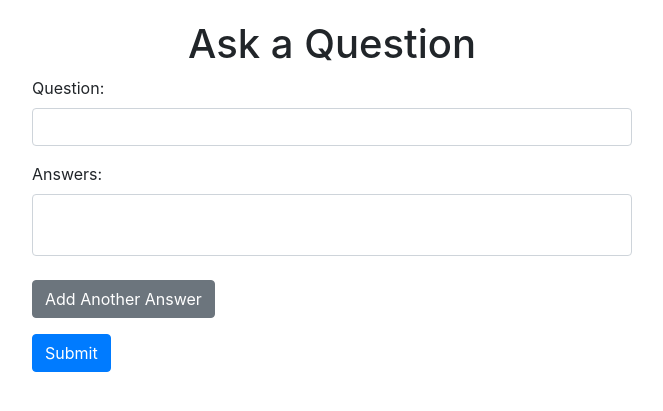
After one commit to Bimalv01/justchatting, a Django app: page /ask/ in a window 1280 px wide. The commit adds this page. Shown: the top 411 px of the page, without its empty margins (308-971 px from the left). Run offline with Django 5.2, Linux system fonts and the light colour scheme; some libraries are stand-ins or nearby versions.

Commit message:
3rd commit

```diff
--- /dev/null
+++ b/chat/templates/ask_question.html
@@ -0,0 +1,88 @@
+<!DOCTYPE html>
+<html>
+<head>
+    <title>Ask Question</title>
+    <!-- Bootstrap CSS CDN -->
+    <link href="https://maxcdn.bootstrapcdn.com/bootstrap/4.5.2/css/bootstrap.min.css" rel="stylesheet">
+
+    <style>
+        body {
+            padding: 20px;
+        }
+        #question-form {
+            max-width: 600px;
+            margin: 0 auto;
+        }
+        .form-group textarea {
+            resize: none;
+        }
+        #best-answer {
+            margin-top: 20px;
+        }
+    </style>
+
+    <script>
+        function addAnswerField() {
+            var answerList = document.getElementById("answer-list");
+            var newField = document.createElement("textarea");
+            newField.name = "answers";
+            newField.className = "form-control";
+            newField.rows = 2;
+            newField.required = true;
+            answerList.appendChild(newField);
+            answerList.appendChild(document.createElement("br"));
+        }
+
+        function displayBestAnswer(bestAnswer) {
+            var bestAnswerDiv = document.getElementById("best-answer");
+            bestAnswerDiv.innerHTML = "<h2>Best Answer:</h2><p class='alert alert-success'>" + bestAnswer + "</p>";
+        }
+    </script>
+</head>
+<body>
+    <div class="container">
+        <h1 class="text-center">Ask a Question</h1>
+        <form method="post" action="{% url 'ask_question' %}" id="question-form" class="form">
+            {% csrf_token %}
+            <div class="form-group">
+                <label for="question">Question:</label>
+                <input type="text" id="question" name="question" class="form-control" required>
+            </div>
+
+            <div class="form-group">
+                <label for="answers">Answers:</label>
+                <div id="answer-list">
+                    <textarea name="answers" class="form-control" rows="2" required></textarea><br>
+                </div>
+                <button type="button" class="btn btn-secondary" onclick="addAnswerField()">Add Another Answer</button>
+            </div>
+
+            <button type="submit" class="btn btn-primary">Submit</button>
+        </form>
+
+        <div id="best-answer"></div>
+    </div>
+
+    <!-- Bootstrap JS and dependencies -->
+    <script src="https://code.jquery.com/jquery-3.5.1.slim.min.js"></script>
+    <script src="https://cdn.jsdelivr.net/npm/@popperjs/core@2.9.2/dist/umd/popper.min.js"></script>
+    <script src="https://maxcdn.bootstrapcdn.com/bootstrap/4.5.2/js/bootstrap.min.js"></script>
+
+    <script>
+        document.getElementById("question-form").onsubmit = async function(event) {
+            event.preventDefault();
+
+            var formData = new FormData(event.target);
+            var response = await fetch(event.target.action, {
+                method: "POST",
+                body: formData,
+            });
+            var result = await response.json();
+
+            if (result.ranked_answers && result.ranked_answers.length > 0) {
+                displayBestAnswer(result.ranked_answers[0].answer);
+            }
+        };
+    </script>
+</body>
+</html>
--- a/chat/templates/chat_room.html
+++ b/chat/templates/chat_room.html
@@ -97,7 +97,10 @@
     <div class="container">
         <header>
             {% if user.is_authenticated %}
-                <h1>{{ request.user.username }} Welcome to the Chat Room</h1>
+                {% if user.profile.profile_picture %}
+                    <img src="{{ user.profile.profile_picture.url }}" alt="{{ user.username }}" style="width: 50px; height: 50px; border-radius: 50%;">
+                {% endif %}
+                <h1>Welcome {{ user.username }} to the Chat Room</h1>
                 <form class="logout-form" method="post" action="{% url 'logout' %}">
                     {% csrf_token %}
                     <button type="submit">Logout</button>
--- a/chat/urls.py
+++ b/chat/urls.py
@@ -16,6 +16,7 @@ urlpatterns = [
     path('delete_message/<int:message_id>/', views.delete_message, name='delete_message'),
     path('profile/', views.profile, name='profile'),
     path('facial_login/', views.facial_login, name='facial_login'),
+    path('ask/', views.ask_question, name='ask_question'),
 ]
 if settings.DEBUG:
     urlpatterns += static(settings.MEDIA_URL, document_root=settings.MEDIA_ROOT)
--- a/chat/views.py
+++ b/chat/views.py
@@ -141,17 +141,22 @@ def chat_room(request):
         user.recent_message = recent_message  # Add recent message to user object
 
         # Calculate unread message count for the user
-    for user in other_users:
         recent_unread_message = Message.objects.filter(
             sender=user, receiver=logged_in_user, read=False
         ).order_by('-timestamp').first()
 
         user.recent_unread_message = recent_unread_message  # Add recent unread message to user object
 
+        # Fetch the profile associated with the user
+        try:
+            profile = Profile.objects.get(user=user)
+            user.profile = profile  # Add profile to user object
+        except Profile.DoesNotExist:
+            pass  # If profile doesn't exist, handle accordingly
+
     return render(request, 'chat_room.html', {'other_users': other_users})
 
 
-from django.contrib.auth.models import User
 from django.contrib.auth.models import User
 from django.shortcuts import render, get_object_or_404
 from .models import Message
@@ -223,3 +228,94 @@ def get_chat_messages(request):
     messages = Message.objects.all()  # Fetch all messages from the database
     data = [{'content': message.content} for message in messages]  # Convert messages to JSON format
     return JsonResponse(data, safe=False)  # Return JSON response with messages
+
+
+import os
+from django.shortcuts import render
+from django.http import JsonResponse
+import google.generativeai as genai
+
+# Configure the Gemini API
+genai.configure(api_key="AIzaSyCBHJzNyEhusj_bDljUkTvKYQU95hgcDag")
+
+# Define the model configuration and safety settings
+generation_config = {
+  "temperature": 1,
+  "top_p": 0.95,
+  "top_k": 64,
+  "max_output_tokens": 8192,
+  "response_mime_type": "text/plain",
+}
+safety_settings = [
+  {
+    "category": "HARM_CATEGORY_HARASSMENT",
+    "threshold": "BLOCK_MEDIUM_AND_ABOVE",
+  },
+  {
+    "category": "HARM_CATEGORY_HATE_SPEECH",
+    "threshold": "BLOCK_MEDIUM_AND_ABOVE",
+  },
+  {
+    "category": "HARM_CATEGORY_SEXUALLY_EXPLICIT",
+    "threshold": "BLOCK_MEDIUM_AND_ABOVE",
+  },
+  {
+    "category": "HARM_CATEGORY_DANGEROUS_CONTENT",
+    "threshold": "BLOCK_MEDIUM_AND_ABOVE",
+  },
+]
+
+model = genai.GenerativeModel(
+  model_name="gemini-1.5-flash",
+  safety_settings=safety_settings,
+  generation_config=generation_config,
+)
+
+def ask_question(request):
+    if request.method == 'POST':
+        question = request.POST.get('question')
+        answers = request.POST.getlist('answers')
+
+        # Start the chat session
+        chat_session = model.start_chat(
+            history=[
+                {
+                    "role": "user",
+                    "parts": [question],
+                }
+            ]
+        )
+
+        response = chat_session.send_message(question)
+
+        # Example of processing the response and ranking the answers
+        # Assuming response contains a list of answers with similarity scores
+        ranked_answers = rank_answers(question, answers)
+
+        return JsonResponse({
+            'question': question,
+            'ranked_answers': ranked_answers,
+        })
+    else:
+        return render(request, 'ask_question.html')
+
+def rank_answers(question, answers):
+    import nltk
+    from sklearn.feature_extraction.text import TfidfVectorizer
+    from sklearn.metrics.pairwise import cosine_similarity
+
+    # Tokenize and create a vocabulary
+    all_texts = [question] + answers
+    vectorizer = TfidfVectorizer()
+    tfidf_matrix = vectorizer.fit_transform(all_texts)
+
+    # Calculate cosine similarity between question and answers
+    question_vector = tfidf_matrix[0]
+    answer_similarities = [cosine_similarity(question_vector, answer_vector)
+                           for answer_vector in tfidf_matrix[1:]]
+
+    # Rank answers based on similarity scores
+    ranked_answers = sorted(zip(answers, answer_similarities),
+                            key=lambda x: x[1], reverse=True)
+
+    return [{'answer': answer, 'similarity': similarity[0][0]} for answer, similarity in ranked_answers]
```
Also changed, not shown: chat/templates/profile.html (+61 -6 lines), chat/templates/start_chat.html (+49 -42 lines), media/profile_pictures/WIN_20240601_19_55_10_Pro_o4Nw8cv.jpg (added), media/profile_pictures/WhatsApp_Image_2024-06-03_at_09.35.57_A3ef274.jpeg (added).
